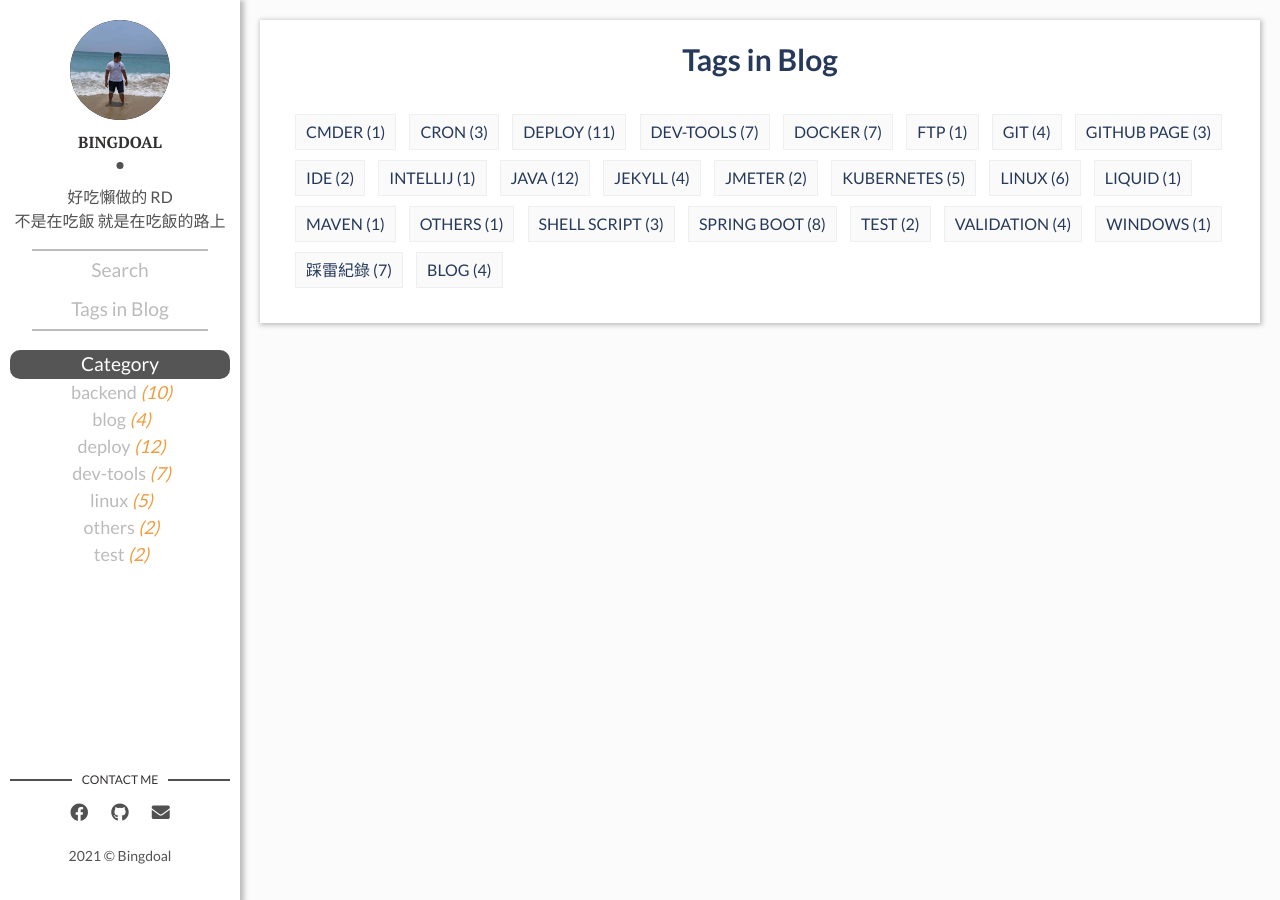
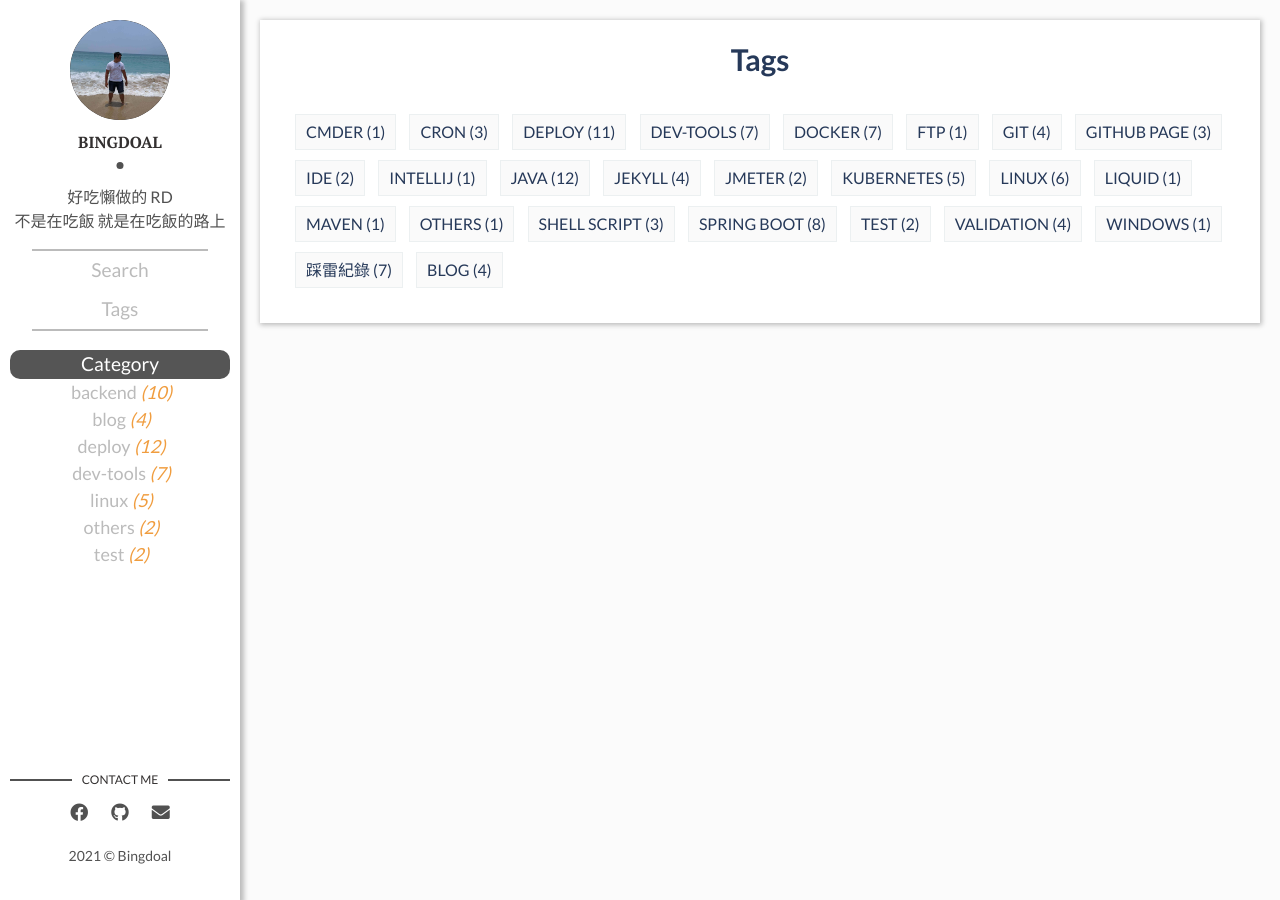
Before and after one commit to Bingdoal/bingdoal.github.io, a Jekyll site: the page built from tags.html, in a window 1280 px wide. Built offline with Jekyll 4.4.1, drawn with Linux system fonts in a browser that asks for light colours.

Commit message:
Tags in blog to tag

```diff
--- a/_layouts/main.html
+++ b/_layouts/main.html
@@ -15,7 +15,7 @@ layout: default
                     <a href="{{site.baseurl}}/search">Search</a>
                 </div>
                 <div>
-                    <a href="{{site.baseurl}}/tags">Tags in Blog</a>
+                    <a href="{{site.baseurl}}/tags">Tags</a>
                 </div>
             </div>
             <div class="blog-category">
--- /dev/null
+++ b/history.html
@@ -0,0 +1,5 @@
+---
+layout: main
+title: History
+permalink: /history/
+---
--- a/tags.html
+++ b/tags.html
@@ -14,7 +14,7 @@ permalink: /tags/
 {% assign tag_words = site_tags | split:',' | sort %}
 
 <section class="blog-tags">
-    <h1>Tags in Blog</h1>
+    <h1>Tags</h1>
     <ul class="tags">
         <!--  cycles through tag list and creates header row of all tags used in site with accompanying per-tag counts...-->
         {% for this_word in tag_words %}
```
